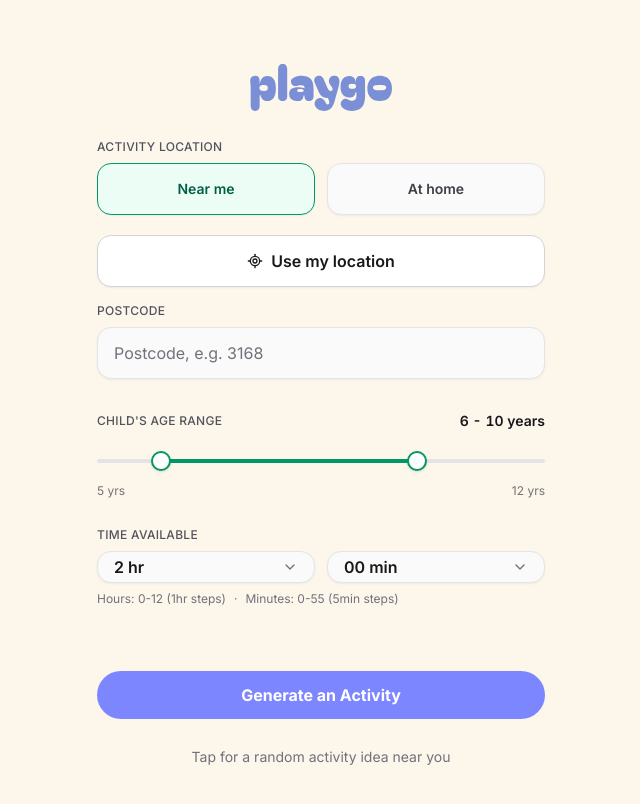
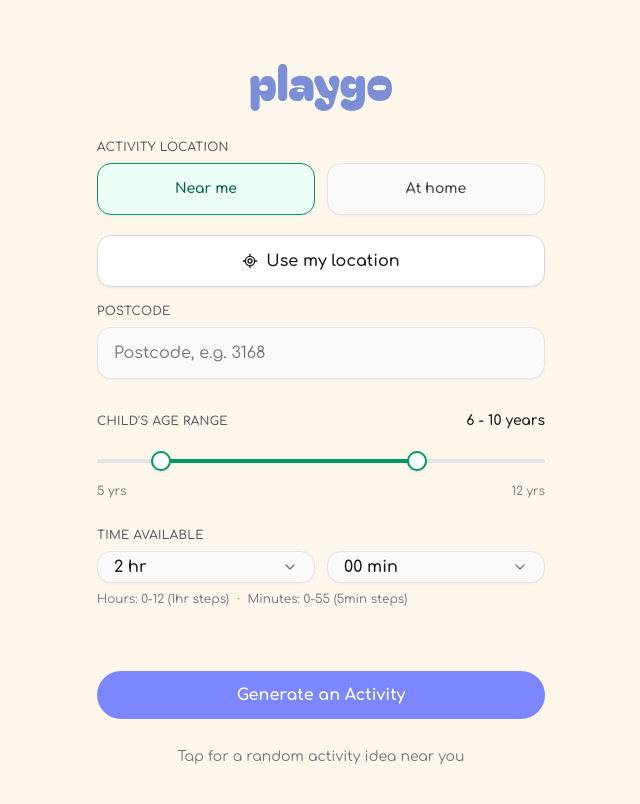
Before and after one commit to canhappyy/your-kids-need-to-touch-grass, a Next.js app in the folder apps/web/: page / in a window 1280 px wide. Shown: the top 804 px of the page, without its empty margins (319-959 px from the left). Built offline with nearby package versions, Linux system fonts and the light colour scheme.

Commit message:
style: replace Inter with Comfortaa font and update site metadata

```diff
--- a/apps/web/src/app/layout.tsx
+++ b/apps/web/src/app/layout.tsx
@@ -1,13 +1,12 @@
 import type { Metadata } from "next";
-import { Geist, Geist_Mono, Inter } from "next/font/google";
+import { Comfortaa, Geist_Mono } from "next/font/google";
 import "./globals.css";
 import { cn } from "@/lib/utils";
 
-const inter = Inter({subsets:['latin'],variable:'--font-sans'});
-
-const geistSans = Geist({
-  variable: "--font-geist-sans",
+const comfortaa = Comfortaa({
   subsets: ["latin"],
+  variable: "--font-sans",
+  display: "swap",
 });
 
 const geistMono = Geist_Mono({
@@ -16,15 +15,21 @@ const geistMono = Geist_Mono({
 });
 
 export const metadata: Metadata = {
-  title: "Create Next App",
-  description: "Generated by create next app",
+  title: "PlayGo",
+  description: "Find something fun for your child, fast.",
 };
 
 export default function RootLayout({ children }: LayoutProps<"/">) {
   return (
     <html
       lang="en"
-      className={cn("h-full", "antialiased", geistSans.variable, geistMono.variable, "font-sans", inter.variable)}
+      className={cn(
+        "h-full",
+        "antialiased",
+        "font-sans",
+        comfortaa.variable,
+        geistMono.variable
+      )}
     >
       <body className="min-h-full flex flex-col">{children}</body>
     </html>
```
